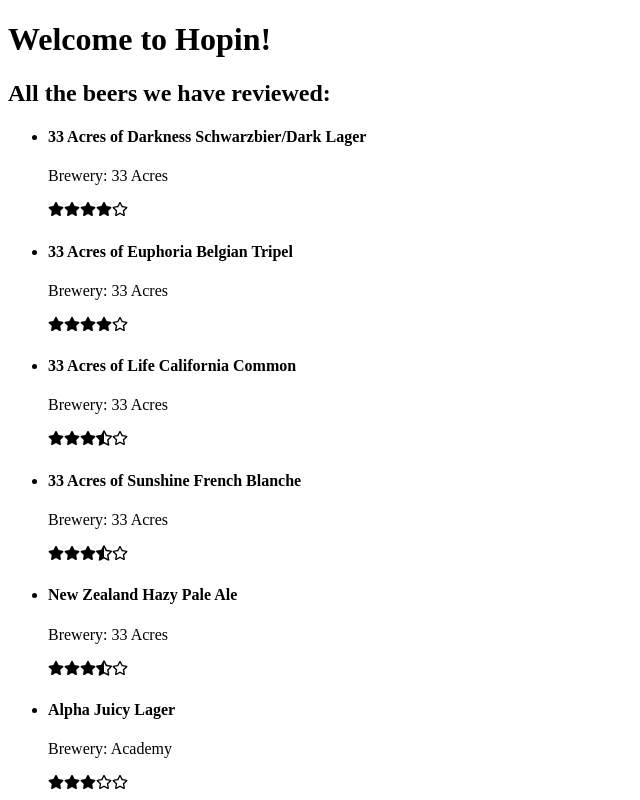
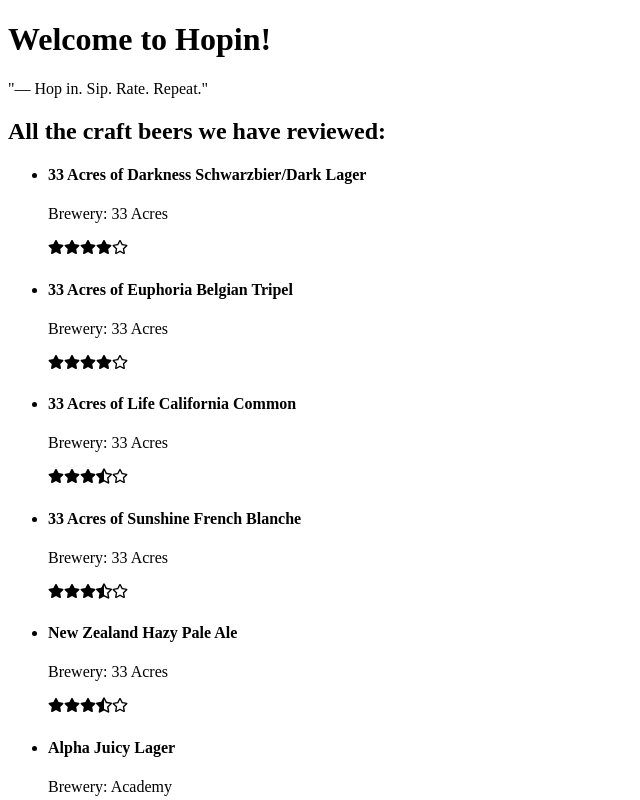
Before and after one commit to vikkisupurrbe/hopin, a React (Vite) app in the folder app/: page / in a window 1280 px wide. Shown: the top 800 px of the page, without its empty margins (0-640 px from the left). Built offline with nearby package versions, Linux system fonts and the light colour scheme.

Commit message:
Change app description

```diff
--- a/app/src/App.jsx
+++ b/app/src/App.jsx
@@ -8,6 +8,7 @@
 
   return <div>
     <h1>Welcome to Hopin!</h1>
+    <p>"— Hop in. Sip. Rate. Repeat."</p>
     <BeerList beers={beers} />
   </div>;
 }
--- a/app/src/components/BeerList.jsx
+++ b/app/src/components/BeerList.jsx
@@ -3,7 +3,7 @@
 function BeerList({ beers }) {
   return (
     <div>
-      <h2>All the beers we have reviewed:</h2>
+      <h2>All the craft beers we have reviewed:</h2>
       <ul>
         {beers.map((beer) => (
           <li key={beer.id}>
```
